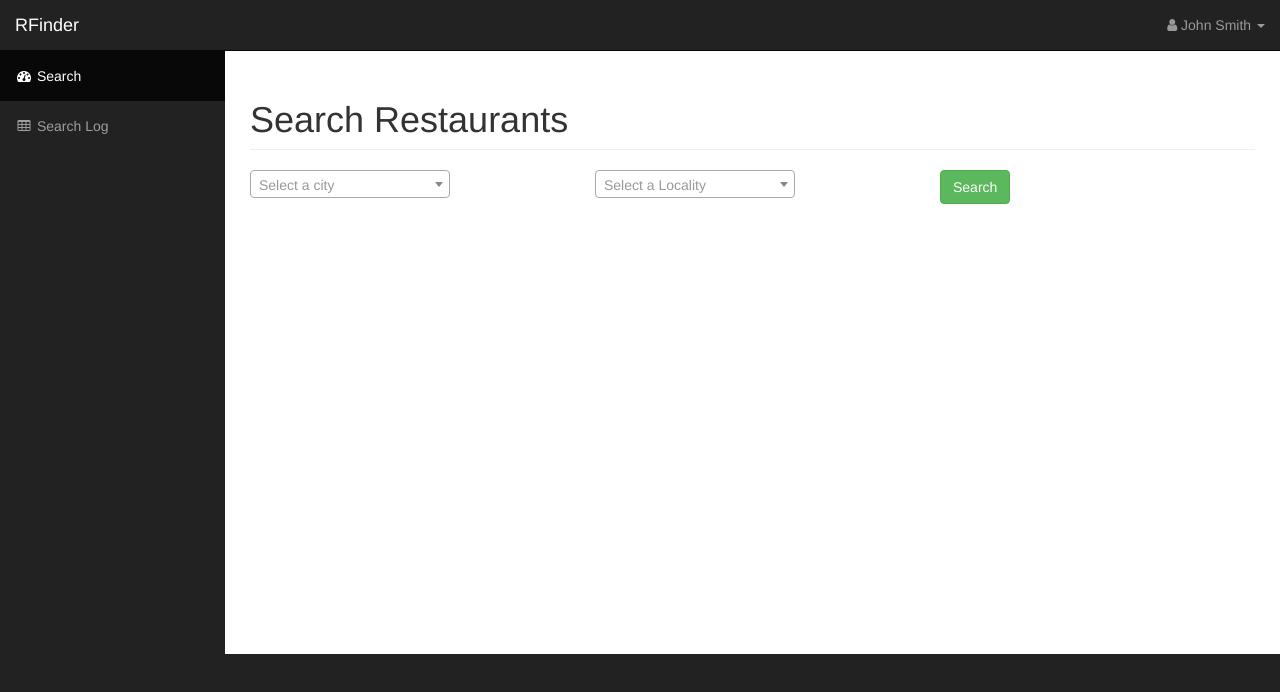
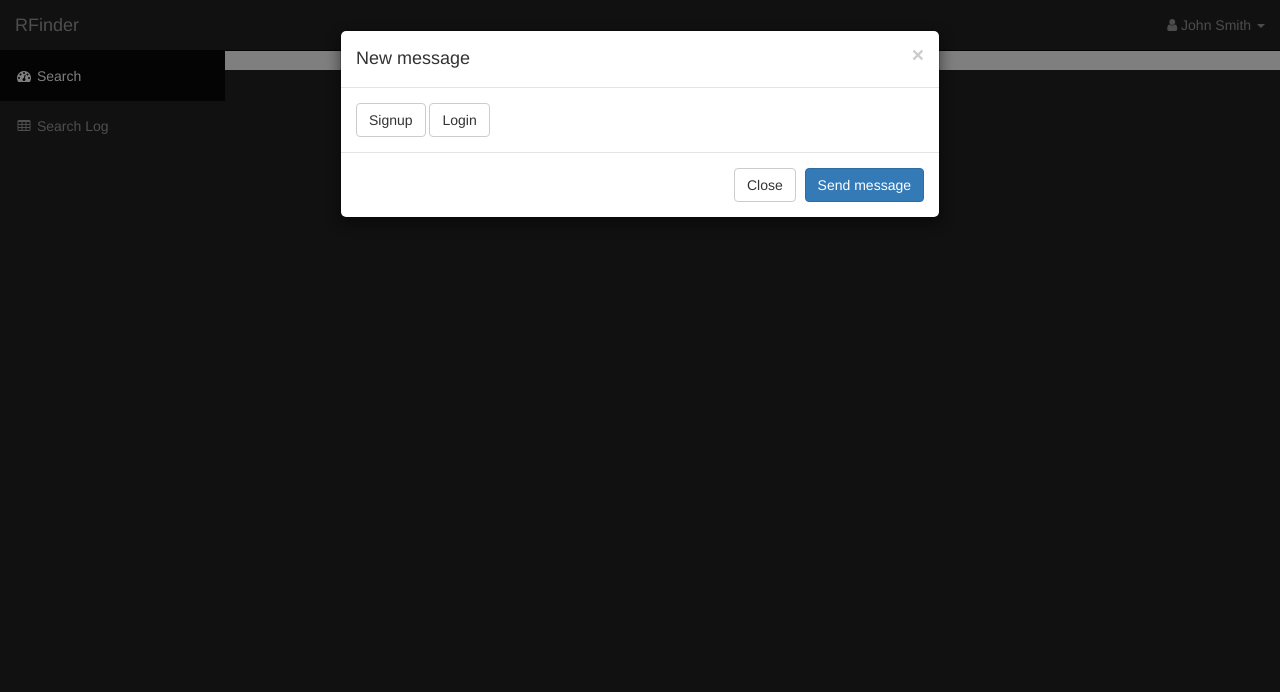
Before and after one commit to jintoppy/RestuarantFinder, a website: page index.html in a window 1280 px wide. Drawn offline with nearby package versions, Linux system fonts and the light colour scheme.

Commit message:
starting authentication

```diff
--- /dev/null
+++ b/css/style.css
@@ -0,0 +1,7 @@
+#modal-placeholder{
+	display: none;
+}
+
+#signup-form, #login-form{
+	display: none;
+}
--- a/index.html
+++ b/index.html
@@ -21,6 +21,7 @@
     <link href="bower_components/fontawesome/css/font-awesome.min.css" rel="stylesheet" type="text/css">
 
     <link rel="stylesheet" href="bower_components/select2/dist/css/select2.min.css">
+    <link rel="stylesheet" href="css/style.css">
 
     <!-- HTML5 Shim and Respond.js IE8 support of HTML5 elements and media queries -->
     <!-- WARNING: Respond.js doesn't work if you view the page via file:// -->
@@ -83,6 +84,7 @@
                 <div id="content-placeholder"></div>
             </div>
             <!-- /.container-fluid -->
+            <div class="modal fade" tabindex="-1" role="dialog" aria-hidden="true" id="modal-placeholder"></div>
         </div>
         <!-- /#page-wrapper -->
 
--- a/scripts/app.js
+++ b/scripts/app.js
@@ -3,7 +3,6 @@ window.App = (function($, H, _){
 		var TEMPLATES = {
 			Search: "",
 			Search_Log: "",
-			Login: "",
 			Signup: ""
 		};
 
--- a/scripts/authentication.js
+++ b/scripts/authentication.js
@@ -1,5 +1,10 @@
 window.App = window.App || {};
-window.App.Authentcation = (function($){
+window.App.Authentcation = (function($, H){
+	var login_template;
+	var templatePromise = $.get('templates/page-login.tpl.html', function (data) {
+	    login_template = H.compile(data);
+	    $("#modal-placeholder").html(login_template({}));
+	}, 'html');
 
 	function login(username){
 
@@ -9,8 +14,37 @@ window.App.Authentcation = (function($){
 
 	}
 
+	function attachDomEvents(){
+		$("#modal-placeholder").modal({
+			backdrop: 'static'
+		});
+		$("#btn-show-signup").on('click', showSignup);
+		$("#btn-show-login").on('click', showLogin);
+
+	}
+
+	function showSignup(){
+		$("#signup-form").show();
+		$("#login-form").hide();
+		$("#btn-show-signup, #btn-show-login").hide();
+	}
+
+	function showLogin(){
+		$("#signup-form").hide();
+		$("#login-form").show();
+		$("#btn-show-signup, #btn-show-login").hide();
+	}
+
+	function init(){
+		templatePromise.then(function(){
+			attachDomEvents();
+			$('#modal-placeholder').modal('show');
+		});
+
+	}
+
 	function isAuthenticated(){
-		return true;
+		return false;
 	}
 
 	function getUserDetails(){
@@ -25,7 +59,8 @@ window.App.Authentcation = (function($){
 		login: login,
 		signup: signup,
 		getUserDetails: getUserDetails,
-		isAuthenticated: isAuthenticated
+		isAuthenticated: isAuthenticated,
+		init: init
 	};
 
-})(jQuery);
+})(jQuery, Handlebars);
--- a/scripts/main.js
+++ b/scripts/main.js
@@ -7,7 +7,7 @@
 			App.init();
 		}
 		else{
-
+			authentication.init();
 		}
 
 	}
--- a/templates/page-login.tpl.html
+++ b/templates/page-login.tpl.html
@@ -0,0 +1,24 @@
+<div class="modal-dialog">
+    <div class="modal-content">
+      <div class="modal-header">
+        <button type="button" class="close" data-dismiss="modal" aria-label="Close"><span aria-hidden="true">&times;</span></button>
+        <h4 class="modal-title" id="exampleModalLabel">New message</h4>
+      </div>
+      <div class="modal-body">
+        <button type="button" class="btn btn-default" id="btn-show-signup">Signup</button>
+        <button type="button" class="btn btn-default" id="btn-show-login">Login</button>
+        <div id="signup-form">
+        	This is signup form
+        </div>
+        <div id="login-form">
+			This is login form
+        </div>
+      </div>
+      <div class="modal-footer">
+        <button type="button" class="btn btn-default" data-dismiss="modal">Close</button>
+        <button type="button" class="btn btn-primary">Send message</button>
+      </div>
+    </div>
+
+
+ </div>
```
